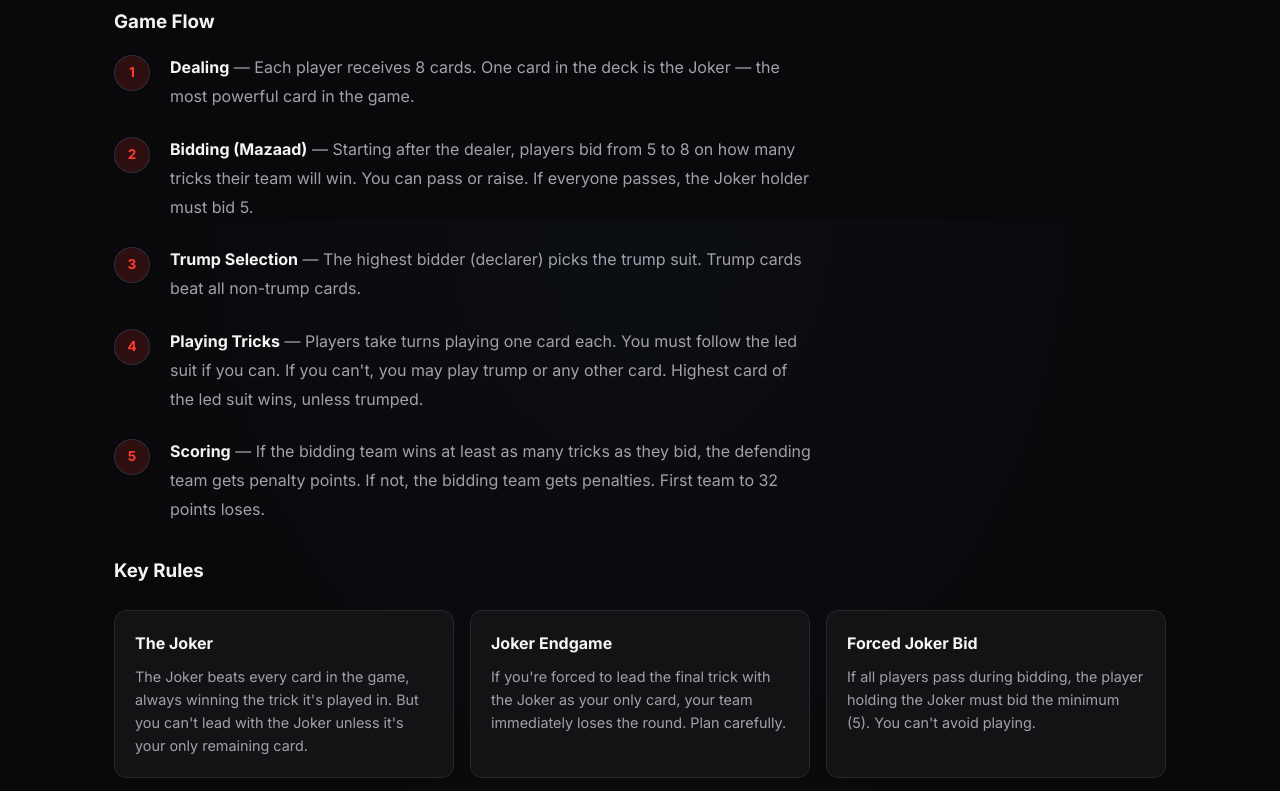
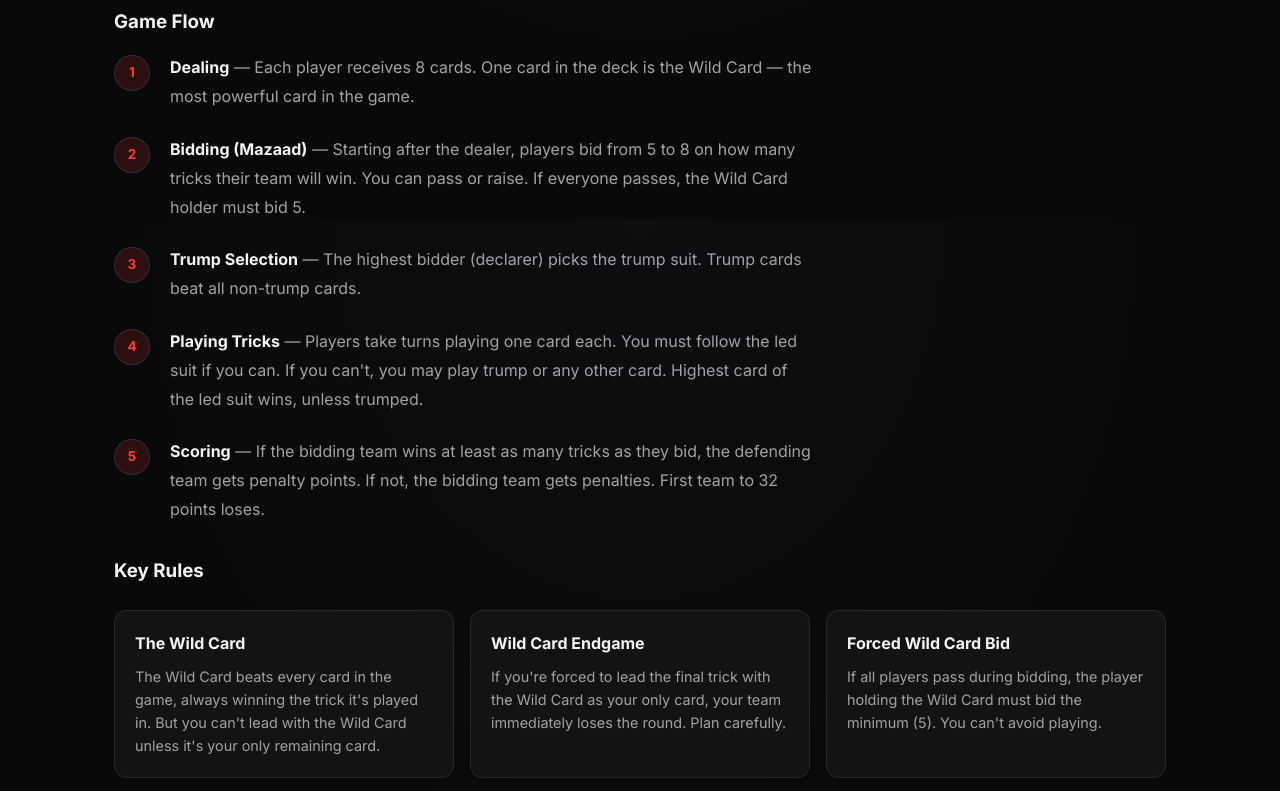
Before and after one commit to khaber/Approvethemove, a plain HTML site: page docs/joker/index.html in a window 1280 px wide. Shown: the part 2180-2971 px from the top of the page. Drawn offline with Linux system fonts and the light colour scheme.

Commit message:
Remove all Joker references from visible website text
Replace every visible "Joker" with "Wild Card" in game mechanic
descriptions on the product page. Remove the public domain Joker
disclaimer from the privacy page. Only URL paths and file names
retain "joker" (not user-visible).

Co-Authored-By: Claude Opus 4.6 (1M context) <noreply@anthropic.com>

```diff
--- a/docs/joker/index.html
+++ b/docs/joker/index.html
@@ -109,10 +109,10 @@
       <h3 style="margin-top:32px; margin-bottom:16px;">Game Flow</h3>
       <div class="steps">
         <div class="step">
-          <p><strong>Dealing</strong> — Each player receives 8 cards. One card in the deck is the Joker — the most powerful card in the game.</p>
+          <p><strong>Dealing</strong> — Each player receives 8 cards. One card in the deck is the Wild Card — the most powerful card in the game.</p>
         </div>
         <div class="step">
-          <p><strong>Bidding (Mazaad)</strong> — Starting after the dealer, players bid from 5 to 8 on how many tricks their team will win. You can pass or raise. If everyone passes, the Joker holder must bid 5.</p>
+          <p><strong>Bidding (Mazaad)</strong> — Starting after the dealer, players bid from 5 to 8 on how many tricks their team will win. You can pass or raise. If everyone passes, the Wild Card holder must bid 5.</p>
         </div>
         <div class="step">
           <p><strong>Trump Selection</strong> — The highest bidder (declarer) picks the trump suit. Trump cards beat all non-trump cards.</p>
@@ -128,16 +128,16 @@
       <h3 style="margin-top:32px; margin-bottom:16px;">Key Rules</h3>
       <div class="features-grid">
         <div class="feature-item">
-          <h3>The Joker</h3>
-          <p>The Joker beats every card in the game, always winning the trick it's played in. But you can't lead with the Joker unless it's your only remaining card.</p>
+          <h3>The Wild Card</h3>
+          <p>The Wild Card beats every card in the game, always winning the trick it's played in. But you can't lead with the Wild Card unless it's your only remaining card.</p>
         </div>
         <div class="feature-item">
-          <h3>Joker Endgame</h3>
-          <p>If you're forced to lead the final trick with the Joker as your only card, your team immediately loses the round. Plan carefully.</p>
+          <h3>Wild Card Endgame</h3>
+          <p>If you're forced to lead the final trick with the Wild Card as your only card, your team immediately loses the round. Plan carefully.</p>
         </div>
         <div class="feature-item">
-          <h3>Forced Joker Bid</h3>
-          <p>If all players pass during bidding, the player holding the Joker must bid the minimum (5). You can't avoid playing.</p>
+          <h3>Forced Wild Card Bid</h3>
+          <p>If all players pass during bidding, the player holding the Wild Card must bid the minimum (5). You can't avoid playing.</p>
         </div>
         <div class="feature-item">
           <h3>Card Ranking</h3>
@@ -160,13 +160,13 @@
       <h2>Strategy Tips</h2>
       <div class="steps">
         <div class="step">
-          <p><strong>Bid conservatively</strong> — Unless you have strong trump cards and the Joker, keep your bids modest.</p>
+          <p><strong>Bid conservatively</strong> — Unless you have strong trump cards and the Wild Card, keep your bids modest.</p>
         </div>
         <div class="step">
           <p><strong>Track played cards</strong> — Pay attention to what's been played. Knowing which high cards are gone changes everything.</p>
         </div>
         <div class="step">
-          <p><strong>Protect your Joker</strong> — Don't waste the Joker early. Use it to win critical tricks or avoid the endgame penalty.</p>
+          <p><strong>Protect your Wild Card</strong> — Don't waste the Wild Card early. Use it to win critical tricks or avoid the endgame penalty.</p>
         </div>
         <div class="step">
           <p><strong>Coordinate with your partner</strong> — In multiplayer, teamwork wins games. Set up tricks for your partner.</p>
@@ -196,8 +196,8 @@
           <p>The full rules are on this page above. It's a trick-taking team game with bidding and trump &mdash; similar to Spades or Hearts if you've played those. The app guides you through the key phases as you play.</p>
         </details>
         <details class="faq-item">
-          <summary>What does the Joker card do?</summary>
-          <p>The Joker beats every other card in the game. But there's a catch: if you're forced to lead the final trick with the Joker as your only card, your team loses the round immediately. It's powerful but risky.</p>
+          <summary>What does the Wild Card card do?</summary>
+          <p>The Wild Card beats every other card in the game. But there's a catch: if you're forced to lead the final trick with the Wild Card as your only card, your team loses the round immediately. It's powerful but risky.</p>
         </details>
       </div>
     </div>
```
Also changed, not shown: docs/joker/privacy.html (+1 -1 lines).
